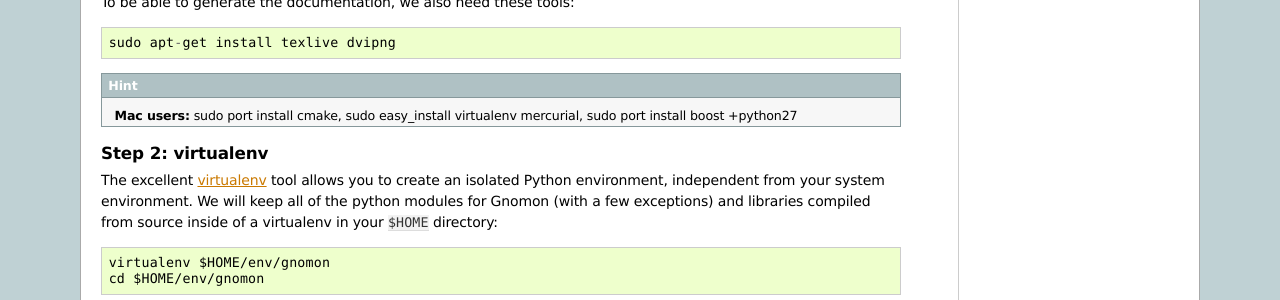
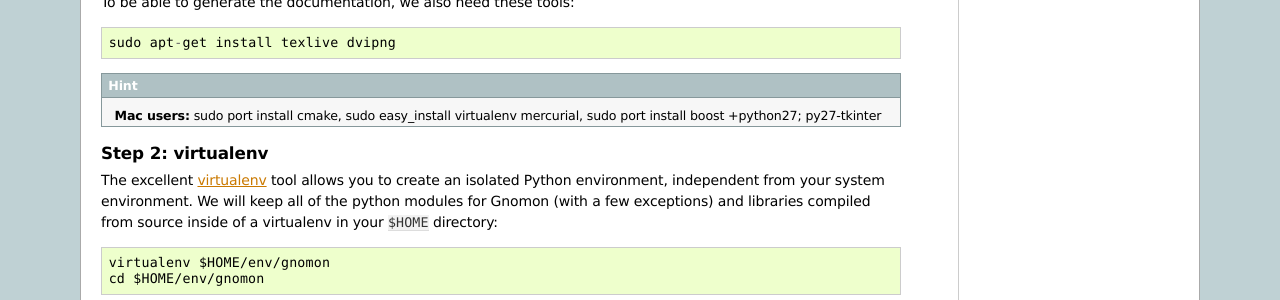
Before and after one commit to nuSTORM/gnomon, a Sphinx documentation site: the page built from doc/source/install.rst, in a window 1280 px wide and 900 px high, scrolled down 807 px. Shown: the part 152-452 px from the top of the window. Built offline with Sphinx 7.4.7, drawn with Linux system fonts in a browser that asks for light colours.

```diff
--- a/doc/source/install.rst
+++ b/doc/source/install.rst
@@ -58,7 +58,7 @@ To be able to generate the documentation, we also need these tools::
 
   sudo apt-get install texlive dvipng
 
-.. hint:: **Mac users:** sudo port install cmake, sudo easy_install virtualenv mercurial, sudo port install boost +python27
+.. hint:: **Mac users:** sudo port install cmake, sudo easy_install virtualenv mercurial, sudo port install boost +python27; py27-tkinter
 
 
 Step 2: virtualenv
--- a/muon_range.py
+++ b/muon_range.py
@@ -222,10 +222,11 @@ gApplyUICommand("/vis/scene/add/trajectories")
 #gApplyUICommand("/vis/scene/endOfEventAction accumulate")
 #gApplyUICommand("/vis/scene/endOfRunAction accumulate")
 
-gRunManager.BeamOn(1)
+gRunManager.BeamOn(1000)
 
 # creating widgets using grid layout
 
+"""
 from Tkinter import *
 
 class App(Frame):
@@ -375,3 +376,4 @@ class App(Frame):
 
 app = App()
 app.mainloop()
+"""
```
Also changed, not shown: 2 other files.
